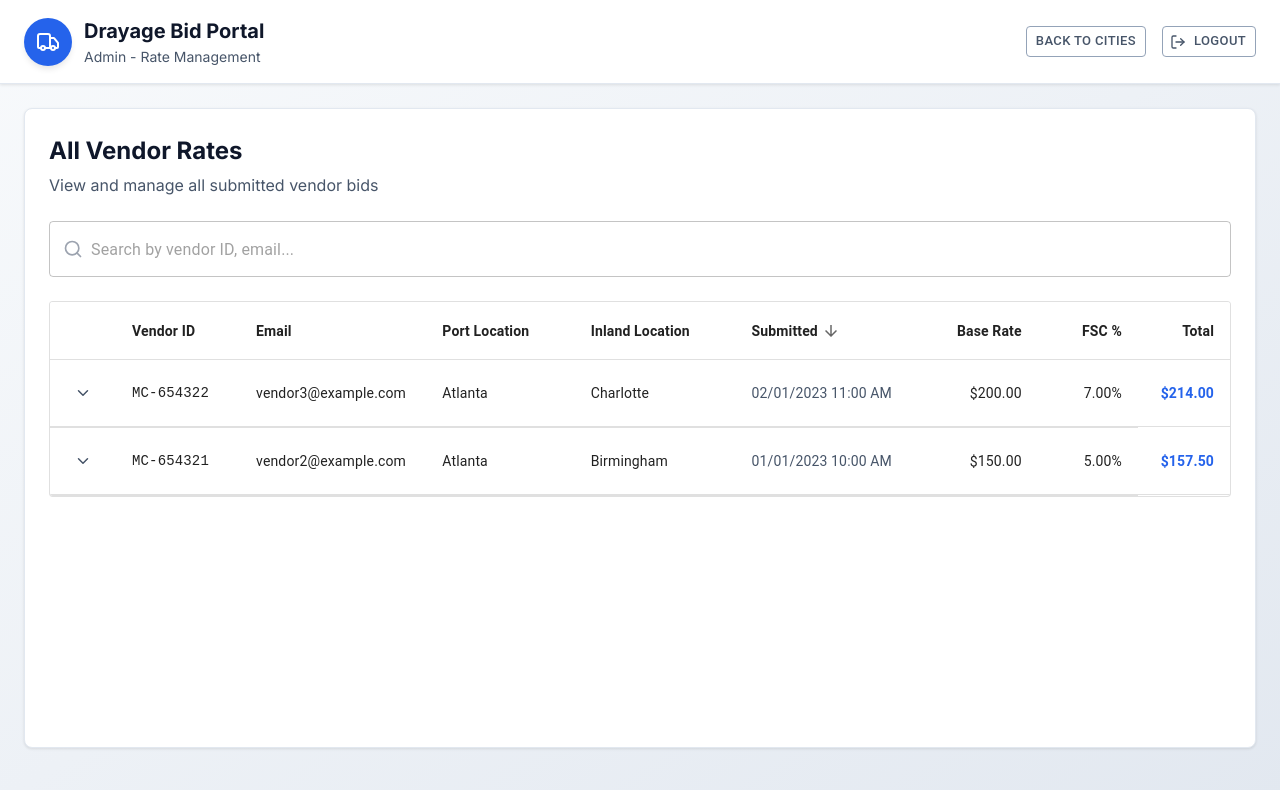
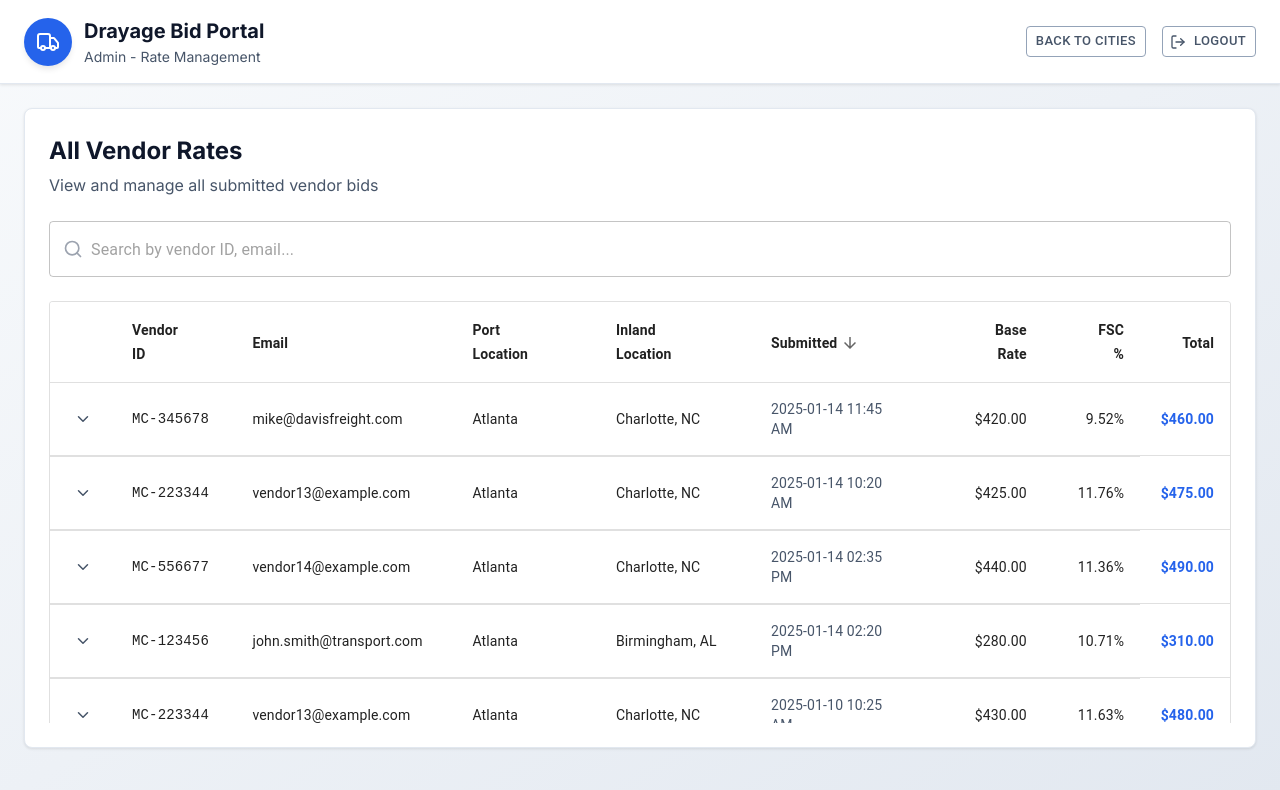
Before and after one commit to workapich/v0-vendor-bid-portal, a Next.js app: page /admin/rates in a window 1280 px wide. Shown: the top 790 px of the page. Built offline with nearby package versions, Linux system fonts and the light colour scheme.

Commit message:
feat: restore full MOCK_RATES with accessorial charges
Add 13 rates and expand accordion for accessorials

#VERCEL_SKIP

Co-authored-by: null <107548562+workapich@users.noreply.github.com>

```diff
--- a/app/admin/rates/page.tsx
+++ b/app/admin/rates/page.tsx
@@ -532,25 +532,250 @@ const AddDestinationCard = styled.div`
 const MOCK_RATES: RateData[] = [
   {
     id: "atlanta-1",
-    vendorId: "MC-654321",
-    vendorEmail: "vendor2@example.com",
+    vendorId: "MC-123456",
+    vendorEmail: "john.smith@transport.com",
     startCity: "Atlanta",
-    endCity: "Birmingham",
-    baseRate: 150,
-    fsc: 5,
-    total: 157.5,
-    submittedAt: "01/01/2023 10:00 AM",
+    endCity: "Birmingham, AL",
+    baseRate: 280,
+    fsc: 10.71,
+    total: 310,
+    submittedAt: "2025-01-14 02:20 PM",
+    chassis: 45,
+    yardStorage: 35,
+    hazmat: 75,
+    bond: 25,
+    split: 0,
+    flip: 0,
+    overweight: 50,
+    prepull: 40,
   },
   {
     id: "atlanta-2",
-    vendorId: "MC-654322",
-    vendorEmail: "vendor3@example.com",
+    vendorId: "MC-667788",
+    vendorEmail: "vendor17@example.com",
     startCity: "Atlanta",
-    endCity: "Charlotte",
-    baseRate: 200,
-    fsc: 7,
-    total: 214,
-    submittedAt: "02/01/2023 11:00 AM",
+    endCity: "Birmingham, AL",
+    baseRate: 290,
+    fsc: 10.34,
+    total: 320,
+    submittedAt: "2025-01-10 09:15 AM",
+    chassis: 40,
+    yardStorage: 30,
+    hazmat: 70,
+    bond: 20,
+    split: 0,
+    flip: 0,
+    overweight: 45,
+    prepull: 35,
+  },
+  {
+    id: "atlanta-3",
+    vendorId: "MC-990011",
+    vendorEmail: "vendor18@example.com",
+    startCity: "Atlanta",
+    endCity: "Birmingham, AL",
+    baseRate: 280,
+    fsc: 10.71,
+    total: 310,
+    submittedAt: "2025-01-10 01:40 PM",
+    chassis: 50,
+    yardStorage: 40,
+    hazmat: 80,
+    bond: 30,
+    split: 15,
+    flip: 0,
+    overweight: 55,
+    prepull: 45,
+  },
+  {
+    id: "atlanta-4",
+    vendorId: "MC-111222",
+    vendorEmail: "robert.chen@fasthaul.com",
+    startCity: "Atlanta",
+    endCity: "Birmingham, AL",
+    baseRate: 285,
+    fsc: 10.53,
+    total: 315,
+    submittedAt: "2025-01-09 10:20 AM",
+    chassis: 38,
+    yardStorage: 28,
+    hazmat: 65,
+    bond: 18,
+    split: 0,
+    flip: 0,
+    overweight: 42,
+    prepull: 32,
+  },
+  {
+    id: "atlanta-5",
+    vendorId: "MC-333444",
+    vendorEmail: "lisa.martinez@quickship.com",
+    startCity: "Atlanta",
+    endCity: "Birmingham, AL",
+    baseRate: 275,
+    fsc: 10.91,
+    total: 305,
+    submittedAt: "2025-01-09 02:45 AM",
+    chassis: 42,
+    yardStorage: 32,
+    hazmat: 72,
+    bond: 22,
+    split: 0,
+    flip: 0,
+    overweight: 48,
+    prepull: 38,
+  },
+  {
+    id: "atlanta-6",
+    vendorId: "MC-123456",
+    vendorEmail: "vendor1@example.com",
+    startCity: "Atlanta",
+    endCity: "Birmingham, AL",
+    baseRate: 280,
+    fsc: 10.71,
+    total: 310,
+    submittedAt: "2025-01-07 02:20 PM",
+    chassis: 45,
+    yardStorage: 35,
+    hazmat: 75,
+    bond: 25,
+    split: 0,
+    flip: 0,
+    overweight: 50,
+    prepull: 40,
+  },
+  {
+    id: "atlanta-7",
+    vendorId: "MC-345678",
+    vendorEmail: "mike@davisfreight.com",
+    startCity: "Atlanta",
+    endCity: "Charlotte, NC",
+    baseRate: 420,
+    fsc: 9.52,
+    total: 460,
+    submittedAt: "2025-01-14 11:45 AM",
+    chassis: 60,
+    yardStorage: 45,
+    hazmat: 95,
+    bond: 35,
+    split: 20,
+    flip: 10,
+    overweight: 65,
+    prepull: 55,
+  },
+  {
+    id: "atlanta-8",
+    vendorId: "MC-223344",
+    vendorEmail: "vendor13@example.com",
+    startCity: "Atlanta",
+    endCity: "Charlotte, NC",
+    baseRate: 425,
+    fsc: 11.76,
+    total: 475,
+    submittedAt: "2025-01-14 10:20 AM",
+    chassis: 55,
+    yardStorage: 40,
+    hazmat: 90,
+    bond: 32,
+    split: 18,
+    flip: 8,
+    overweight: 60,
+    prepull: 50,
+  },
+  {
+    id: "atlanta-9",
+    vendorId: "MC-556677",
+    vendorEmail: "vendor14@example.com",
+    startCity: "Atlanta",
+    endCity: "Charlotte, NC",
+    baseRate: 440,
+    fsc: 11.36,
+    total: 490,
+    submittedAt: "2025-01-14 02:35 PM",
+    chassis: 62,
+    yardStorage: 48,
+    hazmat: 100,
+    bond: 38,
+    split: 22,
+    flip: 12,
+    overweight: 70,
+    prepull: 58,
+  },
+  {
+    id: "atlanta-10",
+    vendorId: "MC-223344",
+    vendorEmail: "vendor13@example.com",
+    startCity: "Atlanta",
+    endCity: "Charlotte, NC",
+    baseRate: 430,
+    fsc: 11.63,
+    total: 480,
+    submittedAt: "2025-01-10 10:25 AM",
+    chassis: 57,
+    yardStorage: 42,
+    hazmat: 92,
+    bond: 34,
+    split: 19,
+    flip: 9,
+    overweight: 62,
+    prepull: 52,
+  },
+  {
+    id: "atlanta-11",
+    vendorId: "MC-123456",
+    vendorEmail: "john.smith@transport.com",
+    startCity: "Atlanta",
+    endCity: "Charlotte, NC",
+    baseRate: 480,
+    fsc: 12.5,
+    total: 540,
+    submittedAt: "2025-01-10 09:30 AM",
+    chassis: 65,
+    yardStorage: 50,
+    hazmat: 105,
+    bond: 40,
+    split: 25,
+    flip: 15,
+    overweight: 75,
+    prepull: 65,
+  },
+  {
+    id: "atlanta-12",
+    vendorId: "MC-556677",
+    vendorEmail: "vendor14@example.com",
+    startCity: "Atlanta",
+    endCity: "Charlotte, NC",
+    baseRate: 445,
+    fsc: 11.24,
+    total: 495,
+    submittedAt: "2025-01-10 02:50 PM",
+    chassis: 63,
+    yardStorage: 49,
+    hazmat: 102,
+    bond: 39,
+    split: 23,
+    flip: 13,
+    overweight: 72,
+    prepull: 60,
+  },
+  {
+    id: "atlanta-13",
+    vendorId: "MC-111222",
+    vendorEmail: "robert.chen@fasthaul.com",
+    startCity: "Atlanta",
+    endCity: "Charlotte, NC",
+    baseRate: 435,
+    fsc: 11.49,
+    total: 485,
+    submittedAt: "2025-01-09 11:15 AM",
+    chassis: 58,
+    yardStorage: 43,
+    hazmat: 94,
+    bond: 35,
+    split: 20,
+    flip: 10,
+    overweight: 64,
+    prepull: 54,
   },
 ]
 
```
